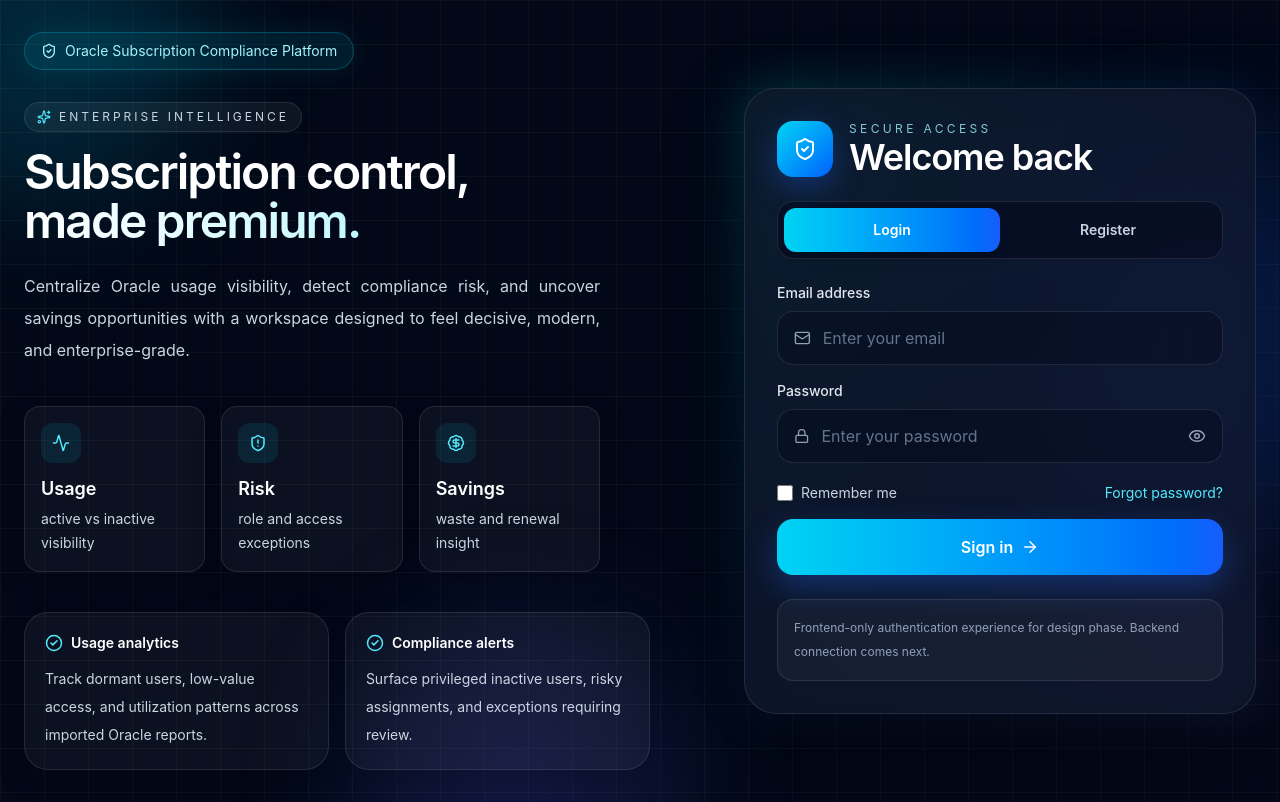
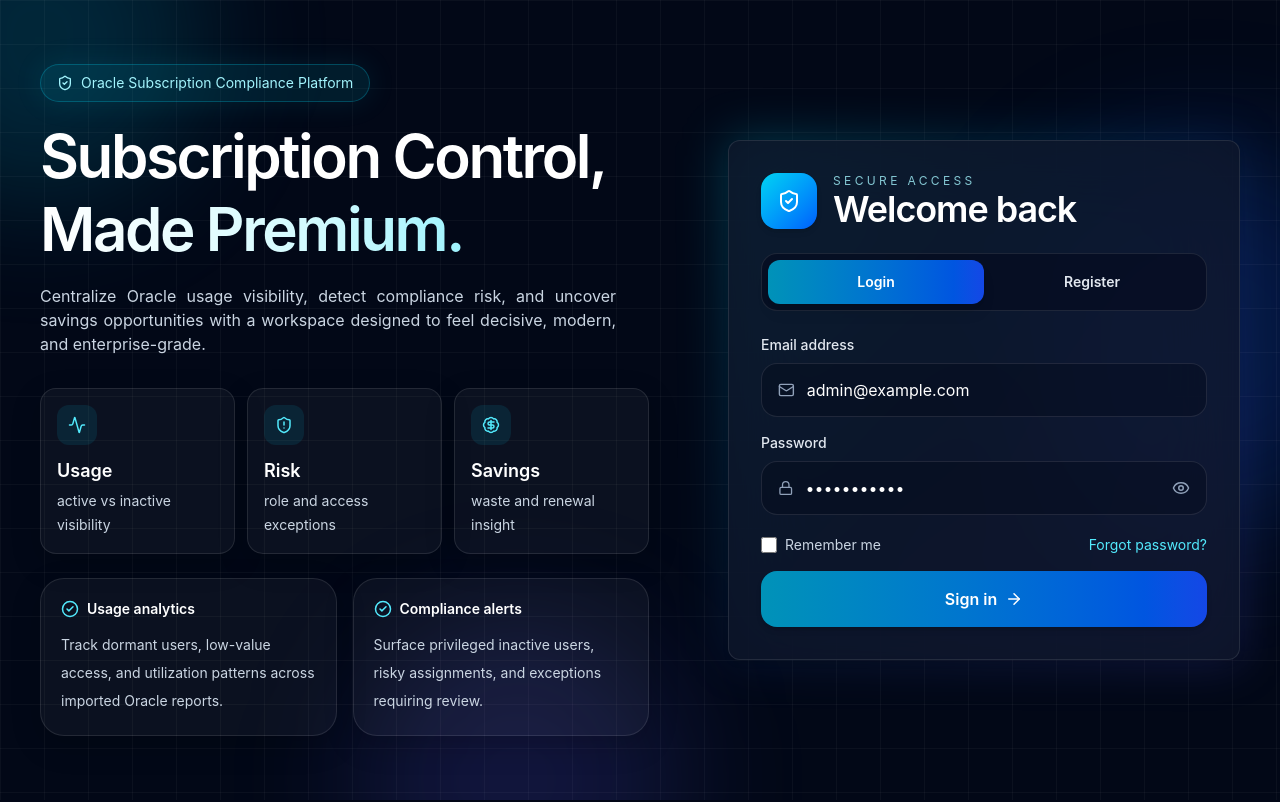
Before and after one commit to Humayra-Akter/oracle_subscription_frontend, a React (Vite) app: page / in a window 1280 px wide. Built offline with nearby package versions, Linux system fonts and the light colour scheme.

Commit message:
login page

```diff
--- a/src/components/ProtectedRoute.jsx
+++ b/src/components/ProtectedRoute.jsx
@@ -1,6 +1,6 @@
 import { Navigate } from "react-router-dom";
 
-const ProtectedRoute = ({ children }) => {
+export default function ProtectedRoute({ children }) {
   const token = localStorage.getItem("token");
 
   if (!token) {
@@ -8,6 +8,4 @@
   }
 
   return children;
-};
-
-export default ProtectedRoute;
+}
--- a/src/pages/Dashboard.jsx
+++ b/src/pages/Dashboard.jsx
@@ -1,12 +1,67 @@
-const Dashboard = () => {
-  const user = JSON.parse(localStorage.getItem("user") || "{}");
+import { useEffect, useState } from "react";
+import { authApi } from "../utils/api";
+
+export default function Dashboard() {
+  const [user, setUser] = useState(
+    JSON.parse(localStorage.getItem("user") || "null"),
+  );
+  const [loading, setLoading] = useState(true);
+
+  useEffect(() => {
+    const checkAuth = async () => {
+      try {
+        const data = await authApi.getMe();
+        setUser(data.user);
+        localStorage.setItem("user", JSON.stringify(data.user));
+      } catch {
+        localStorage.removeItem("token");
+        localStorage.removeItem("user");
+        window.location.href = "/";
+      } finally {
+        setLoading(false);
+      }
+    };
+
+    checkAuth();
+  }, []);
+
+  const handleLogout = () => {
+    localStorage.removeItem("token");
+    localStorage.removeItem("user");
+    window.location.href = "/";
+  };
+
+  if (loading) {
+    return (
+      <div className="min-h-screen bg-slate-950 flex items-center justify-center text-white">
+        Checking session...
+      </div>
+    );
+  }
 
   return (
-    <div className="min-h-screen bg-slate-950 text-white p-10">
-      <h1 className="text-3xl font-bold">Dashboard</h1>
-      <p className="mt-4 text-slate-300">Welcome, {user?.name || "Admin"}</p>
+    <div className="min-h-screen bg-slate-950 text-white">
+      <div className="mx-auto max-w-7xl px-6 py-10">
+        <div className="rounded-3xl border border-white/10 bg-slate-900/70 p-8 shadow-2xl">
+          <h1 className="text-3xl font-semibold">Dashboard</h1>
+          <p className="mt-3 text-slate-300">
+            Welcome, {user?.name || "Admin"}
+          </p>
+          <p className="mt-1 text-sm text-slate-400">
+            Email: {user?.email || "-"}
+          </p>
+          <p className="mt-1 text-sm text-slate-400">
+            Role: {user?.role || "-"}
+          </p>
+
+          <button
+            onClick={handleLogout}
+            className="mt-8 rounded-xl bg-red-500 px-4 py-2 font-medium text-white transition hover:bg-red-400"
+          >
+            Logout
+          </button>
+        </div>
+      </div>
     </div>
   );
-};
-
-export default Dashboard;
+}
--- a/src/pages/Login.jsx
+++ b/src/pages/Login.jsx
@@ -13,12 +13,25 @@
   BadgeDollarSign,
   ShieldAlert,
 } from "lucide-react";
+import { useNavigate } from "react-router-dom";
+import { authApi } from "../utils/api";
 
 export default function Login() {
+  const navigate = useNavigate();
+
   const [tab, setTab] = useState("login");
   const [showLoginPass, setShowLoginPass] = useState(false);
   const [showRegisterPass, setShowRegisterPass] = useState(false);
   const [showConfirmPass, setShowConfirmPass] = useState(false);
+
+  const [loading, setLoading] = useState(false);
+  const [errorMsg, setErrorMsg] = useState("");
+  const [successMsg, setSuccessMsg] = useState("");
+
+  const [loginData, setLoginData] = useState({
+    email: "admin@example.com",
+    password: "Admin@12345",
+  });
 
   const [registerData, setRegisterData] = useState({
     fullName: "",
@@ -41,6 +54,98 @@
     passwordStrength
   ];
 
+  const handleLoginChange = (e) => {
+    setLoginData((prev) => ({
+      ...prev,
+      [e.target.name]: e.target.value,
+    }));
+  };
+
+  const handleRegisterChange = (e) => {
+    setRegisterData((prev) => ({
+      ...prev,
+      [e.target.name]: e.target.value,
+    }));
+  };
+
+  const resetMessages = () => {
+    setErrorMsg("");
+    setSuccessMsg("");
+  };
+
+  const switchTab = (newTab) => {
+    setTab(newTab);
+    resetMessages();
+  };
+
+  const handleLoginSubmit = async (e) => {
+    e.preventDefault();
+    resetMessages();
+    setLoading(true);
+
+    try {
+      const data = await authApi.login({
+        email: loginData.email.trim(),
+        password: loginData.password,
+      });
+
+      localStorage.setItem("token", data.token);
+      localStorage.setItem("user", JSON.stringify(data.user));
+
+      setSuccessMsg("Login successful.");
+      navigate("/dashboard");
+    } catch (error) {
+      setErrorMsg(error.message || "Login failed.");
+    } finally {
+      setLoading(false);
+    }
+  };
+
+  const handleRegisterSubmit = async (e) => {
+    e.preventDefault();
+    resetMessages();
+
+    const fullName = registerData.fullName.trim();
+    const email = registerData.email.trim();
+    const password = registerData.password;
+    const confirmPassword = registerData.confirmPassword;
+
+    if (!fullName || !email || !password || !confirmPassword) {
+      setErrorMsg("All fields are required.");
+      return;
+    }
+
+    if (password !== confirmPassword) {
+      setErrorMsg("Passwords do not match.");
+      return;
+    }
+
+    if (password.length < 8) {
+      setErrorMsg("Password must be at least 8 characters.");
+      return;
+    }
+
+    setLoading(true);
+
+    try {
+      const data = await authApi.register({
+        name: fullName,
+        email,
+        password,
+      });
+
+      localStorage.setItem("token", data.token);
+      localStorage.setItem("user", JSON.stringify(data.user));
+
+      setSuccessMsg("Account created successfully.");
+      navigate("/dashboard");
+    } catch (error) {
+      setErrorMsg(error.message || "Registration failed.");
+    } finally {
+      setLoading(false);
+    }
+  };
+
   return (
     <div className="min-h-screen overflow-hidden bg-[#020817] text-white">
       <div className="relative min-h-screen">
@@ -51,35 +156,30 @@
           <div className="absolute inset-0 bg-[linear-gradient(rgba(255,255,255,0.035)_1px,transparent_1px),linear-gradient(90deg,rgba(255,255,255,0.035)_1px,transparent_1px)] bg-[size:44px_44px]" />
         </div>
 
-        <div className="relative mx-auto grid min-h-screen max-w-7xl grid-cols-1 gap-10 px-6 py-8 lg:grid-cols-[1.05fr_0.95fr]">
+        <div className="relative mx-auto grid min-h-screen max-w-7xl grid-cols-1 gap-10 py-8 lg:grid-cols-[1.05fr_0.95fr] px-10">
           <section className="flex items-center">
-            <div className="max-w-2xl">
+            <div className="max-w-3xl">
               <div className="inline-flex items-center gap-2 rounded-full border border-cyan-400/25 bg-cyan-400/10 px-4 py-2 text-sm text-cyan-200 shadow-[0_0_30px_rgba(34,211,238,0.10)]">
                 <ShieldCheck size={16} />
                 Oracle Subscription Compliance Platform
               </div>
 
-              <div className="mt-8 max-w-xl">
-                <div className="mb-4 inline-flex items-center gap-2 rounded-full border border-white/10 bg-white/5 px-3 py-1.5 text-xs uppercase tracking-[0.25em] text-slate-300">
-                  <Sparkles size={14} className="text-cyan-300" />
-                  Enterprise intelligence
-                </div>
-
-                <h1 className="text-5xl font-semibold leading-[1.02] tracking-[-0.04em] text-white">
-                  Subscription control,
-                  <span className="block bg-gradient-to-r from-white via-cyan-100 to-cyan-300 bg-clip-text text-transparent">
-                    made premium.
+              <div className="mt-6 max-w-xl">
+                <h1 className="text-6xl font-semibold leading-[1.02] tracking-[-0.04em] text-white ">
+                  Subscription Control,
+                  <span className="block mt-3 bg-gradient-to-r from-white via-cyan-100 to-cyan-300 bg-clip-text text-transparent">
+                    Made Premium.
                   </span>
                 </h1>
 
-                <p className="mt-6 max-w-xl text-justify leading-8 text-slate-300">
+                <p className="mt-6 max-w-xl text-justify text-slate-300">
                   Centralize Oracle usage visibility, detect compliance risk,
                   and uncover savings opportunities with a workspace designed to
                   feel decisive, modern, and enterprise-grade.
                 </p>
               </div>
 
-              <div className="mt-10 grid max-w-xl grid-cols-1 gap-4 sm:grid-cols-3">
+              <div className="mt-8 grid grid-cols-3 gap-3">
                 <MetricCard
                   icon={<Activity size={18} />}
                   value="Usage"
@@ -97,7 +197,7 @@
                 />
               </div>
 
-              <div className="mt-10 grid max-w-2xl gap-4 sm:grid-cols-2">
+              <div className="mt-6 grid max-w-2xl gap-4 grid-cols-2">
                 <FeatureCard
                   title="Usage analytics"
                   text="Track dormant users, low-value access, and utilization patterns across imported Oracle reports."
@@ -112,11 +212,11 @@
 
           <section className="flex items-center justify-center lg:justify-end">
             <div className="relative w-full max-w-lg">
-              <div className="absolute -inset-0.5 rounded-[32px] bg-gradient-to-br from-cyan-400/25 via-blue-500/10 to-indigo-500/20 blur-xl" />
+              <div className="absolute -inset-0.5 rounded-xl bg-gradient-to-br from-cyan-400/25 via-blue-500/10 to-indigo-500/20 blur-xl" />
 
-              <div className="relative rounded-[32px] border border-white/10 bg-[rgba(15,23,42,0.78)] p-6 shadow-[0_25px_80px_rgba(0,0,0,0.45)] backdrop-blur-2xl sm:p-8">
+              <div className="relative rounded-xl border border-white/10 bg-[rgba(15,23,42,0.78)] p-6 shadow-md backdrop-blur-2xl sm:p-8">
                 <div className="mb-6 flex items-center gap-4">
-                  <div className="flex h-14 w-14 items-center justify-center rounded-2xl bg-gradient-to-br from-cyan-400 to-blue-600 text-white shadow-[0_10px_30px_rgba(37,99,235,0.35)]">
+                  <div className="flex h-14 w-14 items-center justify-center rounded-2xl bg-gradient-to-br from-cyan-400 to-blue-600 text-white shadow-md">
                     <ShieldCheck size={24} />
                   </div>
                   <div>
@@ -132,38 +232,57 @@
                 <div className="mb-6 grid grid-cols-2 rounded-2xl border border-white/10 bg-slate-950/50 p-1.5">
                   <button
                     type="button"
-                    onClick={() => setTab("login")}
+                    onClick={() => switchTab("login")}
                     className={`rounded-xl px-4 py-3 text-sm font-semibold transition ${
                       tab === "login"
-                        ? "bg-gradient-to-r from-cyan-400 to-blue-600 text-white shadow-lg"
-                        : "text-slate-300 hover:text-white"
+                        ? "bg-gradient-to-r from-cyan-600 to-blue-700 text-white shadow-lg"
+                        : "text-slate-200 hover:text-white"
                     }`}
                   >
                     Login
                   </button>
                   <button
                     type="button"
-                    onClick={() => setTab("register")}
+                    onClick={() => switchTab("register")}
                     className={`rounded-xl px-4 py-3 text-sm font-semibold transition ${
                       tab === "register"
-                        ? "bg-gradient-to-r from-cyan-400 to-blue-600 text-white shadow-lg"
-                        : "text-slate-300 hover:text-white"
+                        ? "bg-gradient-to-r from-cyan-600 to-blue-700 text-white shadow-lg"
+                        : "text-slate-200 hover:text-white"
                     }`}
                   >
                     Register
                   </button>
                 </div>
 
+                {errorMsg && (
+                  <div className="mb-4 rounded-2xl border border-red-400/20 bg-red-500/10 px-4 py-3 text-sm text-red-200">
+                    {errorMsg}
+                  </div>
+                )}
+
+                {successMsg && (
+                  <div className="mb-4 rounded-2xl border border-emerald-400/20 bg-emerald-500/10 px-4 py-3 text-sm text-emerald-200">
+                    {successMsg}
+                  </div>
+                )}
+
                 {tab === "login" ? (
-                  <form className="space-y-4">
+                  <form className="space-y-4" onSubmit={handleLoginSubmit}>
                     <Field
                       label="Email address"
                       icon={<Mail size={18} className="text-slate-400" />}
                       type="email"
+                      name="email"
+                      value={loginData.email}
+                      onChange={handleLoginChange}
                       placeholder="Enter your email"
                     />
+
                     <PasswordField
                       label="Password"
+                      name="password"
+                      value={loginData.password}
+                      onChange={handleLoginChange}
                       placeholder="Enter your password"
                       show={showLoginPass}
                       setShow={setShowLoginPass}
@@ -187,28 +306,40 @@
 
                     <button
                       type="submit"
-                      className="mt-2 flex w-full items-center justify-center gap-2 rounded-2xl bg-gradient-to-r from-cyan-400 to-blue-600 px-5 py-4 text-base font-semibold text-white shadow-[0_12px_30px_rgba(37,99,235,0.35)] transition hover:translate-y-[-1px]"
+                      disabled={loading}
+                      className="mt-2 flex w-full items-center justify-center gap-2 rounded-2xl bg-gradient-to-r from-cyan-600 to-blue-700 px-5 py-4 text-base font-semibold text-white shadow-md transition hover:translate-y-[-1px] disabled:cursor-not-allowed disabled:opacity-70"
                     >
-                      Sign in
-                      <ArrowRight size={18} />
+                      {loading ? "Signing in..." : "Sign in"}
+                      {!loading && <ArrowRight size={18} />}
                     </button>
                   </form>
                 ) : (
-                  <form className="space-y-4">
+                  <form className="space-y-4" onSubmit={handleRegisterSubmit}>
                     <Field
                       label="Full name"
                       icon={<User size={18} className="text-slate-400" />}
                       type="text"
+                      name="fullName"
+                      value={registerData.fullName}
+                      onChange={handleRegisterChange}
                       placeholder="Enter your full name"
                     />
+
                     <Field
                       label="Email address"
                       icon={<Mail size={18} className="text-slate-400" />}
                       type="email"
+                      name="email"
+                      value={registerData.email}
+                      onChange={handleRegisterChange}
                       placeholder="Enter your email"
                     />
+
                     <PasswordField
                       label="Password"
+                      name="password"
+                      value={registerData.password}
+                      onChange={handleRegisterChange}
                       placeholder="Create a password"
                       show={showRegisterPass}
                       setShow={setShowRegisterPass}
@@ -237,6 +368,9 @@
 
                     <PasswordField
                       label="Confirm password"
+                      name="confirmPassword"
+                      value={registerData.confirmPassword}
+                      onChange={handleRegisterChange}
                       placeholder="Re-enter password"
                       show={showConfirmPass}
                       setShow={setShowConfirmPass}
@@ -244,18 +378,14 @@
 
                     <button
                       type="submit"
-                      className="mt-2 flex w-full items-center justify-center gap-2 rounded-2xl bg-gradient-to-r from-cyan-400 to-blue-600 px-5 py-4 text-base font-semibold text-white shadow-[0_12px_30px_rgba(37,99,235,0.35)] transition hover:translate-y-[-1px]"
+                      disabled={loading}
+                      className="mt-2 flex w-full items-center justify-center gap-2 rounded-2xl bg-gradient-to-r from-cyan-600 to-blue-700 px-5 py-4 text-base font-semibold text-white shadow-md transition hover:translate-y-[-1px] disabled:cursor-not-allowed disabled:opacity-70"
                     >
-                      Create account
-                      <ArrowRight size={18} />
+                      {loading ? "Creating account..." : "Create account"}
+                      {!loading && <ArrowRight size={18} />}
                     </button>
                   </form>
                 )}
-
-                <div className="mt-6 rounded-2xl border border-white/10 bg-white/[0.04] p-4 text-xs leading-6 text-slate-400">
-                  Frontend-only authentication experience for design phase.
-                  Backend connection comes next.
-                </div>
               </div>
             </div>
           </section>
@@ -265,7 +395,7 @@
   );
 }
 
-function Field({ label, icon, type, placeholder }) {
+function Field({ label, icon, type, name, value, onChange, placeholder }) {
   return (
     <div>
       <label className="mb-2 block text-sm font-medium text-slate-200">
@@ -275,15 +405,27 @@
         {icon}
         <input
           type={type}
+          name={name}
+          value={value}
+          onChange={onChange}
           placeholder={placeholder}
           className="w-full bg-transparent text-white outline-none placeholder:text-slate-500"
+          required
         />
       </div>
     </div>
   );
 }
 
-function PasswordField({ label, placeholder, show, setShow }) {
+function PasswordField({
+  label,
+  name,
+  value,
+  onChange,
+  placeholder,
+  show,
+  setShow,
+}) {
   return (
     <div>
       <label className="mb-2 block text-sm font-medium text-slate-200">
@@ -293,12 +435,16 @@
         <Lock size={18} className="text-slate-400" />
         <input
           type={show ? "text" : "password"}
+          name={name}
+          value={value}
+          onChange={onChange}
           placeholder={placeholder}
           className="w-full bg-transparent text-white outline-none placeholder:text-slate-500"
+          required
         />
         <button
           type="button"
-          onClick={() => setShow(!show)}
+          onClick={() => setShow((prev) => !prev)}
           className="text-slate-400 transition hover:text-cyan-300"
         >
           {show ? <EyeOff size={18} /> : <Eye size={18} />}
```
Also changed, not shown: src/utils/api.js (+29 -2 lines), src/App.jsx (indentation only).
